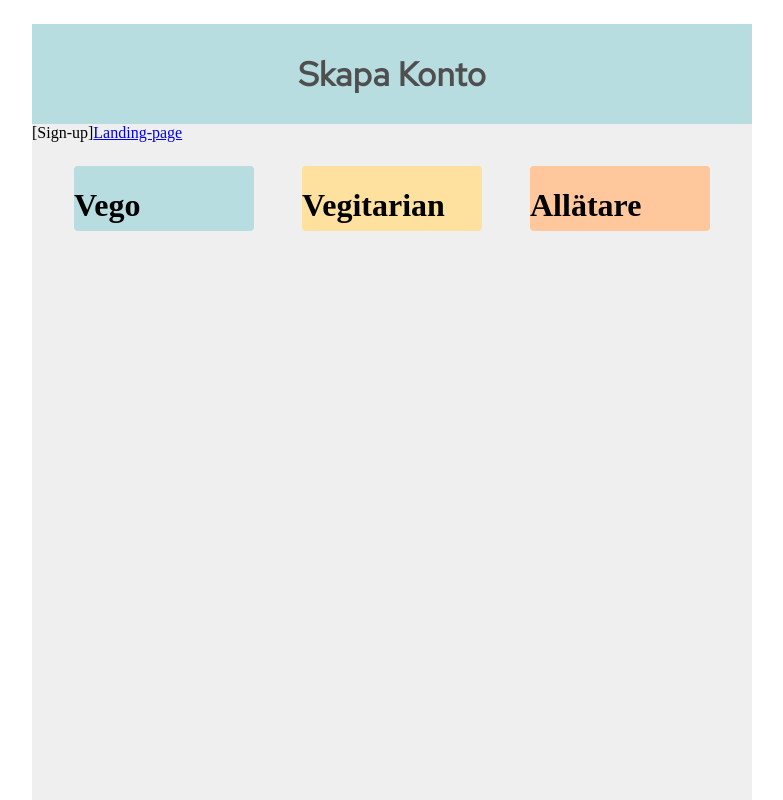
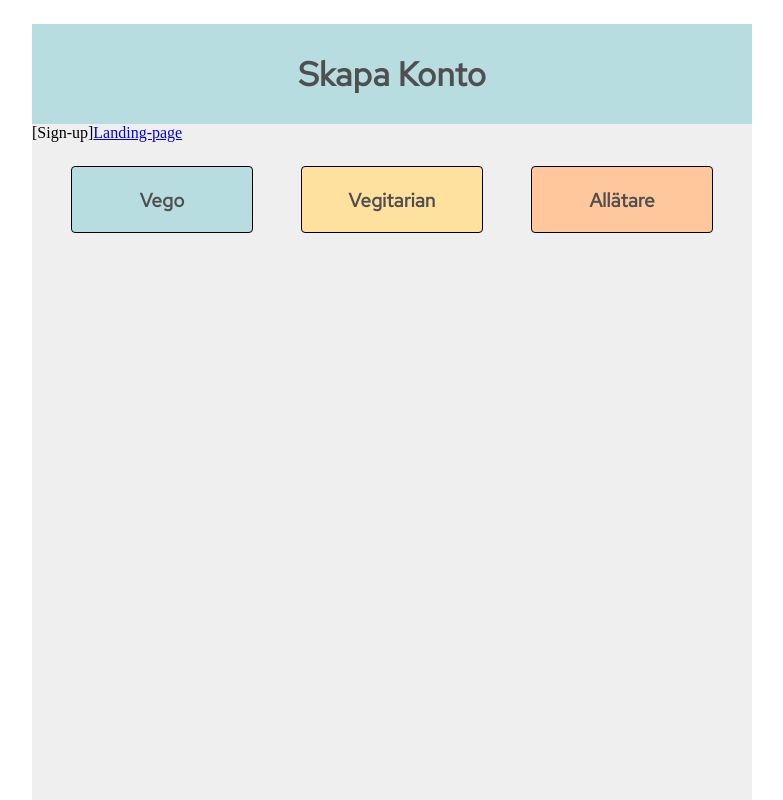
Before and after one commit to RealGobi/Project-X, a Next.js app: page /Sign-up in a window 1280 px wide. Shown: the top 800 px of the page, without its empty margins (248-1031 px from the left). Built offline with nearby package versions, Linux system fonts and the light colour scheme.

Commit message:
updated btn style

```diff
--- a/src/Components/Button/Button.js
+++ b/src/Components/Button/Button.js
@@ -8,14 +8,21 @@ import '../../style/main.scss';
  *
  * @param {string} buttonText Props passed down as a string.
  * @param {object} bg Props passed down as a style object.
- *
  */
 
-const Button = ({ buttonText, bg }) => (
-  <div className="button" style={bg}>
-    <h1 className="buttonText"> { buttonText } </h1>
-  </div>
-);
+const Button = ({ buttonText, bg }) => {
+  const buttonTextStyle = {
+    fontFamily: 'Red Hat Text',
+    fontSize: '1.2rem',
+    color: '#4f4f4f',
+  };
+
+  return (
+    <div className="button" style={bg}>
+      <h1 style={buttonTextStyle}> { buttonText } </h1>
+    </div>
+  );
+};
 
 Button.propTypes = {
   buttonText: PropTypes.string,
--- a/src/style/main.scss
+++ b/src/style/main.scss
@@ -39,7 +39,9 @@ html {
                 width: 180px;
                 height: 65px;
                 border-radius: 4px;
+                border: 1px solid black;
                 @extend %betweenElement;
+                @extend %center;
             }
         }
     }
```
